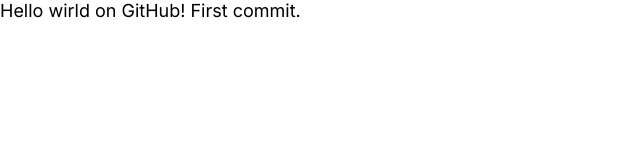
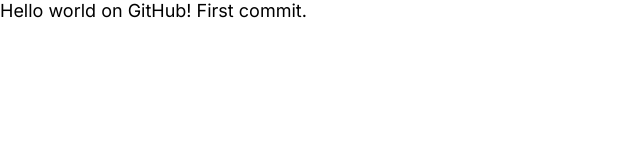
Before and after one commit to klevtcov/hello-world, a plain HTML site: page index.html in a window 1280 px wide. Shown: the full height of the page, 0-640 px from the left. Drawn offline with Linux system fonts and the light colour scheme.

Commit message:
Update index.html

```diff
--- a/index.html
+++ b/index.html
@@ -8,7 +8,7 @@
     <title>Hello world!</title>
 </head>
 <body>
-    Hello wirld on GitHub!
+    Hello world on GitHub!
     First commit.
 </body>
 </html>
```
